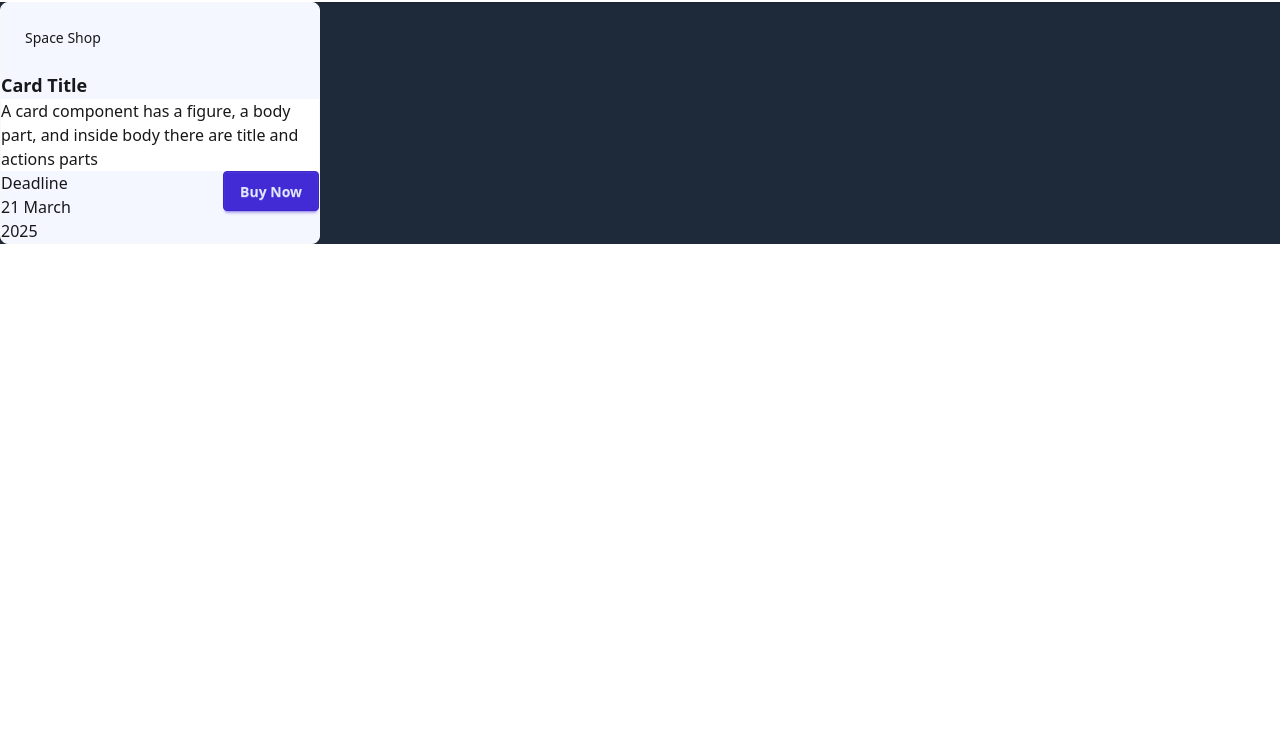
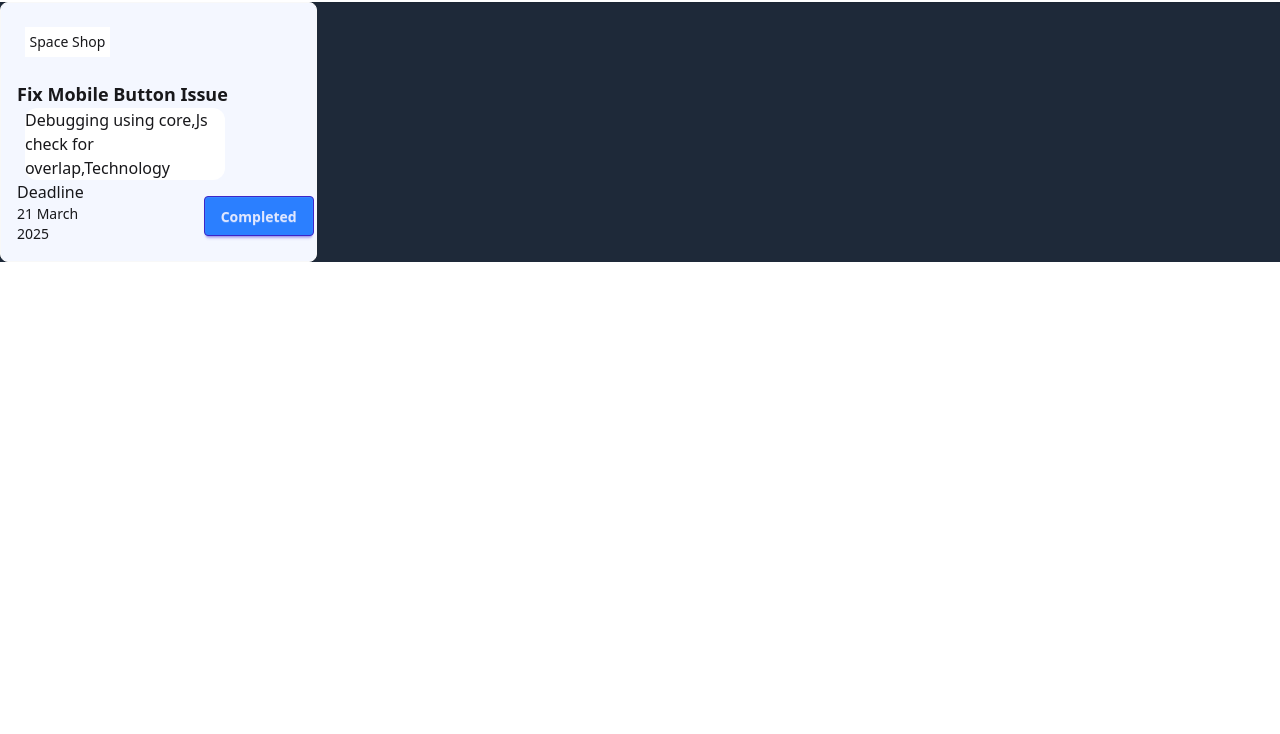
Before and after one commit to Rahaman-Atikur/Developer-Dashboard-App-a5, a plain HTML site: page index.html in a window 1280 px wide. Shown: the part 66-800 px from the top of the page. Drawn offline with nearby package versions, Linux system fonts and the light colour scheme.

Commit message:
card on work

```diff
--- a/index.html
+++ b/index.html
@@ -39,20 +39,22 @@
 
 
     <!-- Six card part -->
-    <div class="card card-border w-xs  bg-[#F4F7FF]">
+    <div class="card card-border h-[260px] w-[317px]  bg-[#F4F7FF] pb-6">
       <div class="card-body">
         <div">
-          <h4>Space Shop</h4>
+          <h4 class="h-[30px] w-[85px] bg-[#FFFFFF] text-center justify-center pt-1">Space Shop</h4>
         </div>
-        <h2 class="card-title">Card Title</h2>
-        <p class="bg-[#FFFFFF]">A card component has a figure, a body part, and inside body there are title and actions parts</p>
+        <h2 class="card-title font-bold px-4  ">Fix Mobile Button Issue </h2>
+        <p class=" w-[200px] h-[80px] bg-[#FFFFFF] rounded-xl mx-6 ">Debugging using core,Js
+          check for overlap,Technology
+        </p>
         <div class="flex gap-30">
-          <div>
-            <p>Deadline</p>
-            <p>21 March 2025</p>
+          <div class="ml-4  ">
+            <p class="font-medium">Deadline</p>
+            <p class="text-sm">21 March 2025</p>
           </div>
           <div class="card-actions justify-end ">
-            <button class="btn btn-primary">Buy Now</button>
+            <button class="btn btn-primary bg-blue-500 mr-4 mt-4">Completed</button>
           </div>
 
         </div>
```
